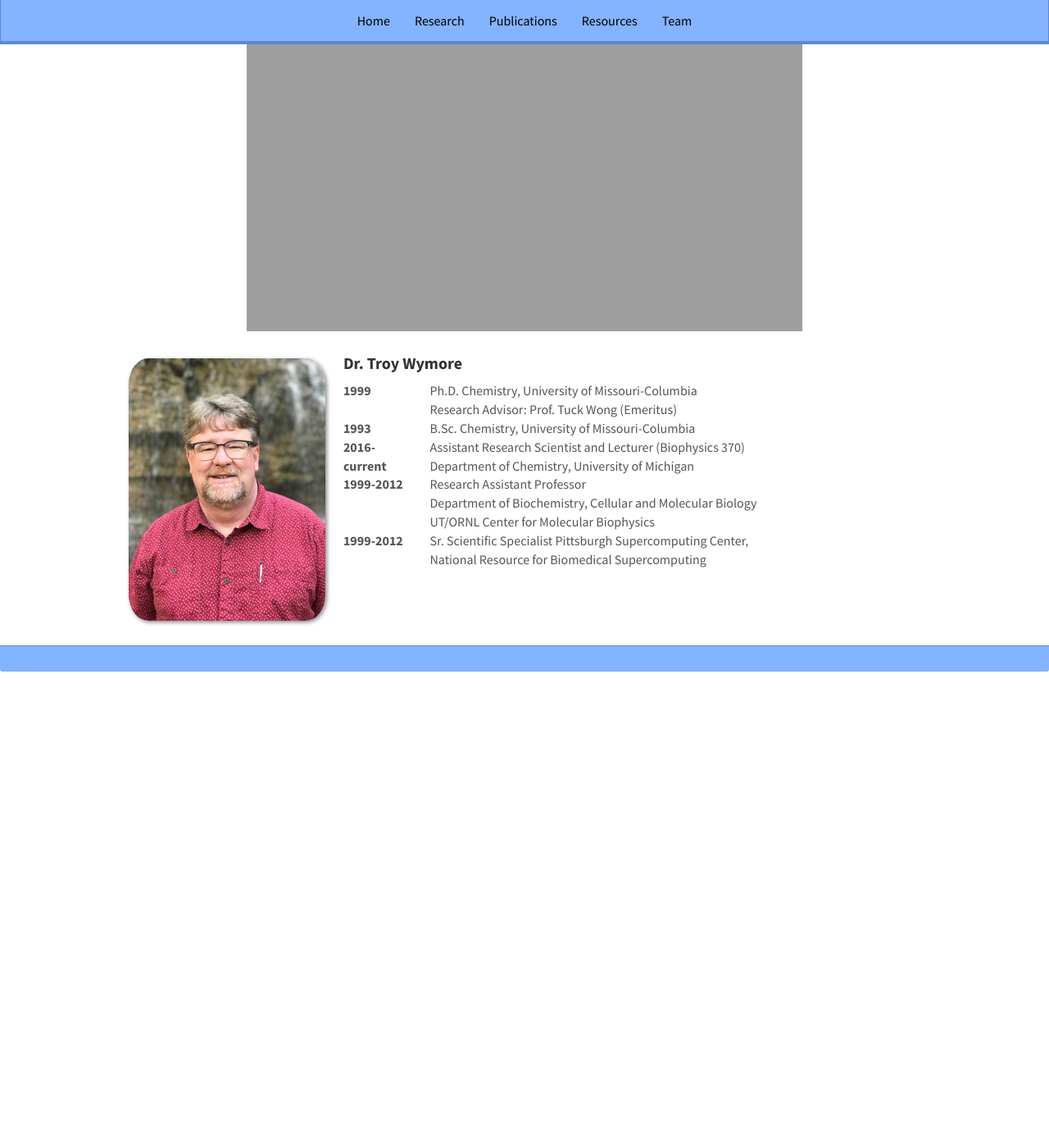
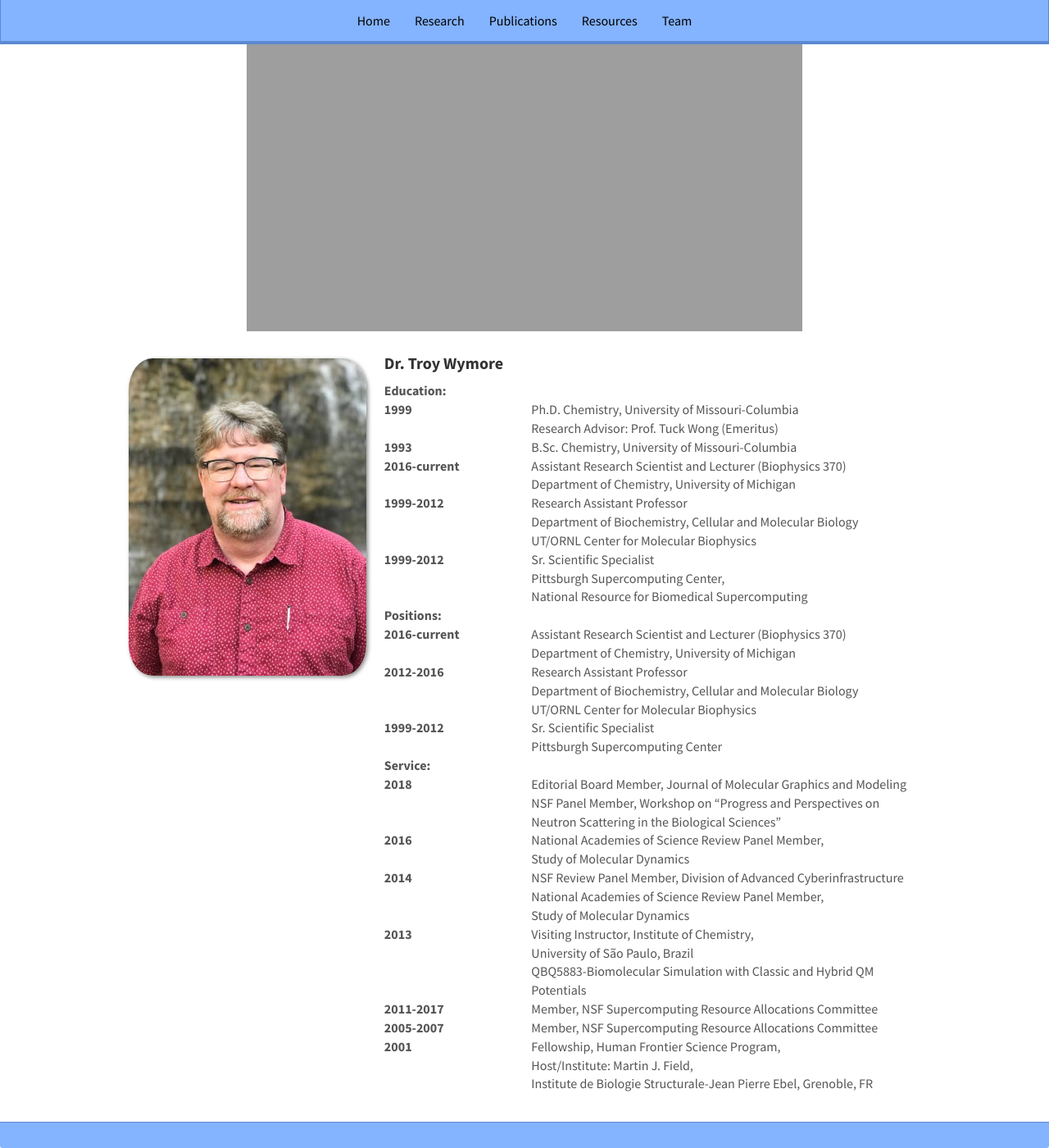
Before and after one commit to skylarro2/wymore-website, a Jekyll site: the page built from _pages/wymore.md, in a window 1280 px wide and 1400 px high, scrolled down 190 px. Shown: the whole window at 82% size. Built offline with Jekyll 4.4.1, drawn with Linux system fonts in a browser that asks for light colours; nearby versions of some CDN libraries; before the commit the page ends 1009 px from its top, so only the background shows below that.

Commit message:
Update research page and wymore page

```diff
--- a/_data/team_members.yml
+++ b/_data/team_members.yml
@@ -23,10 +23,53 @@
     date: 1999-2012
   education5:
     info: >+
-          Sr. Scientific Specialist
-          Pittsburgh Supercomputing Center,
+          Sr. Scientific Specialist <br>
+          Pittsburgh Supercomputing Center, <br>
           National Resource for Biomedical Supercomputing
     date: 1999-2012
+  positions:
+    - date: 2016-current
+      info: >+
+            Assistant Research Scientist and Lecturer (Biophysics 370) <br>
+            Department of Chemistry, University of Michigan <br>
+    - date: 2012-2016
+      info: >+
+            Research Assistant Professor <br>
+            Department of Biochemistry, Cellular and Molecular Biology <br>
+            UT/ORNL Center for Molecular Biophysics
+    - date: 1999-2012
+      info: >+
+            Sr. Scientific Specialist <br>
+            Pittsburgh Supercomputing Center
+
+  services:
+    - date: 2018
+      info: >+
+            Editorial Board Member, Journal of Molecular Graphics and Modeling <br>
+            NSF Panel Member, Workshop on “Progress and Perspectives on Neutron Scattering in the Biological Sciences”
+    - date: 2016
+      info: >+
+            National Academies of Science Review Panel Member, <br>
+            Study of Molecular Dynamics
+    - date: 2014
+      info: >+
+            NSF Review Panel Member, Division of Advanced Cyberinfrastructure <br>
+            National Academies of Science Review Panel Member, <br>
+            Study of Molecular Dynamics
+    - date: 2013
+      info: >+
+            Visiting Instructor, Institute of Chemistry, <br>
+            University of São Paulo, Brazil <br>
+            QBQ5883-Biomolecular Simulation with Classic and Hybrid QM Potentials
+    - date: 2011-2017
+      info: Member, NSF Supercomputing Resource Allocations Committee
+    - date: 2005-2007
+      info: Member, NSF Supercomputing Resource Allocations Committee
+    - date: 2001
+      info: >+
+            Fellowship, Human Frontier Science Program, <br>
+            Host/Institute: Martin J. Field, <br>
+            Institute de Biologie Structurale-Jean Pierre Ebel, Grenoble, FR
 
 - name: Milo Hartsoe
   photo: Milo.jpeg
--- a/_pages/research.md
+++ b/_pages/research.md
@@ -8,43 +8,9 @@ permalink: /research/
 
 # Research
 
-<div markdown="0" id="carousel" class="carousel slide" data-ride="carousel" data-interval="5000" data-pause="hover" >
-    <!-- Menu -->
-    <ol class="carousel-indicators">
-        <li data-target="#carousel" data-slide-to="0" class="active"></li>
-        <li data-target="#carousel" data-slide-to="1"></li>
-        <li data-target="#carousel" data-slide-to="2"></li>
-        <li data-target="#carousel" data-slide-to="3"></li>
-        <li data-target="#carousel" data-slide-to="4"></li>
-    </ol>
+Our current research is primarily focused on constructing sequence-structure-function relationships through computational methods (atomistic simulation and molecular phylogenetics)
 
-    <!-- Items -->
-    <div class="carousel-inner" markdown="0">
+Flavin-dependent Hydroxylases: The study of these enzymes has a long University of Michigan history starting with Prof. [Vincent Massey](https://en.wikipedia.org/wiki/Vincent_Massey_(enzymologist)){:target="_blank"} continuing with Profs. [David Ballou](https://medicine.umich.edu/dept/biochem/david-ballou-phd){:target="_blank"} and [Bruce Palfey](https://medicine.umich.edu/dept/biochem/bruce-palfey-phd){:target="_blank"} specifically focusing on bacterial para-hydroxy-benzoate hydroxylase (PHBH). They made significant contributions to understanding the catalytic cycle of PHBH as well as the role that flavin dynamics plays in the hydride transfer step. Now in collaboration with the labs of Profs. [Alison Narayan](https://www.narayanlab.com/){:target="_blank"} and [Janet Smith](http://www.lsi.umich.edu/labs/janet-smith-lab){:target="_blank"}, we are studying the distantly related fungal flavin-dependent hydroxylases (SorbC/TropB/AfoD/AzaH). Our approach involves both molecular modeling and ancestral sequence reconstruction to construct complex models of substrate binding and the energy landscape for catalytic steps that can then be tested in the lab. Understanding how specific functions evolved from a common ancestor will enable the redesign of these enzymes to carry out difficult synthetic tasks.
 
-        <div class="item active">
-            <img src="{{ site.url }}{{ site.baseurl }}/images/pubpic/31.jpg" alt="Slide 1" />
-        </div>
-        <div class="item">
-            <img src="{{ site.url }}{{ site.baseurl }}/images/pubpic/30.jpg" alt="Slide 2" />
-        </div>
-        <div class="item">
-            <img src="{{ site.url }}{{ site.baseurl }}/images/pubpic/27.jpg" alt="Slide 3" />
-        </div>
-        <div class="item">
-            <img src="{{ site.url }}{{ site.baseurl }}/images/pubpic/26.jpg" alt="Slide 4" />
-        </div>
-        <div class="item">
-            <img src="{{ site.url }}{{ site.baseurl }}/images/pubpic/25.jpg" alt="Slide 5" />
-        </div>
-    </div>
-  <a class="left carousel-control" href="#carousel" role="button" data-slide="prev">
-    <span class="glyphicon glyphicon-chevron-left" aria-hidden="true"></span>
-    <span class="sr-only">Previous</span>
-  </a>
-  <a class="right carousel-control" href="#carousel" role="button" data-slide="next">
-    <span class="glyphicon glyphicon-chevron-right" aria-hidden="true"></span>
-    <span class="sr-only">Next</span>
-  </a>
-</div>
 
-More coming soon!
+<img width="100%" src="{{ site.url }}{{ site.baseurl }}/images/phyl-tree.png">
--- a/_pages/wymore.md
+++ b/_pages/wymore.md
@@ -14,7 +14,7 @@ permalink: /wymore/
 {% if member.name == "Dr. Troy Wymore" %}
 <div class="row">
 
-<div class="col-sm-10 clearfix">
+<div class="col-sm-12 clearfix">
   <img src="{{ site.url }}{{ site.baseurl }}/images/teampic/{{ member.photo }}" class="img-responsive" width="30%" style="float: left" />
   <h4 class="bold">{{ member.name }}</h4>
 
@@ -24,43 +24,64 @@ permalink: /wymore/
 
   <ul style="overflow: hidden;list-style-type: none;padding:0;">
 
-  {% if member.education4 %}
+  <b>Education: </b>
+  {% if member.education1 %}
   <li>
-    <div class="bold col-sm-2">{{ member.education1.date }}</div>
-    <div class="col-sm-10">{{ member.education1.info }}</div>
+    <div class="bold col-sm-3">{{ member.education1.date }}</div>
+    <div class="col-sm-9">{{ member.education1.info }}</div>
   </li>
   {% endif %}
 
   {% if member.education2 %}
   <li>
-    <div class="bold col-sm-2">{{ member.education2.date }}</div>
-    <div class="col-sm-10">{{ member.education2.info }}</div>
+    <div class="bold col-sm-3">{{ member.education2.date }}</div>
+    <div class="col-sm-9">{{ member.education2.info }}</div>
   </li>
   {% endif %}
 
   {% if member.education3 %}
   <li>
-    <div class="bold col-sm-2">{{ member.education3.date }}</div>
-    <div class="col-sm-10">{{ member.education3.info }}</div>
+    <div class="bold col-sm-3">{{ member.education3.date }}</div>
+    <div class="col-sm-9">{{ member.education3.info }}</div>
   </li>
   {% endif %}
 
   {% if member.education4 %}
   <li>
-    <div class="bold col-sm-2">{{ member.education4.date }}</div>
-    <div class="col-sm-10">{{ member.education4.info }}</div>
+    <div class="bold col-sm-3">{{ member.education4.date }}</div>
+    <div class="col-sm-9">{{ member.education4.info }}</div>
   </li>
   {% endif %}
 
   {% if member.education5 %}
   <li>
-    <div class="bold col-sm-2">{{ member.education5.date }}</div>
-    <div class="col-sm-10">{{ member.education5.info }}</div>
+    <div class="bold col-sm-3">{{ member.education5.date }}</div>
+    <div class="col-sm-9">{{ member.education5.info }}</div>
   </li>
   {% endif %}
+  <br>
+
+  <b>Positions: </b>
+  {% for position in member.positions %}
+    <li>
+      <div class="bold col-sm-3">{{position.date}}</div>
+      <div class="col-sm-9">{{position.info}}</div>
+    </li>
+  {% endfor %}
+
+  <b>Service: </b>
+  {% for service in member.services %}
+    <li>
+      <div class="bold col-sm-3">{{service.date}}</div>
+      <div class="col-sm-9">{{service.info}}</div>
+    </li>
+    <br>
+  {% endfor %}
 
   </ul>
 </div>
+
+
 
 </div>
 {% endif %}
```
Also changed, not shown: images/phyl-tree.png (added).
